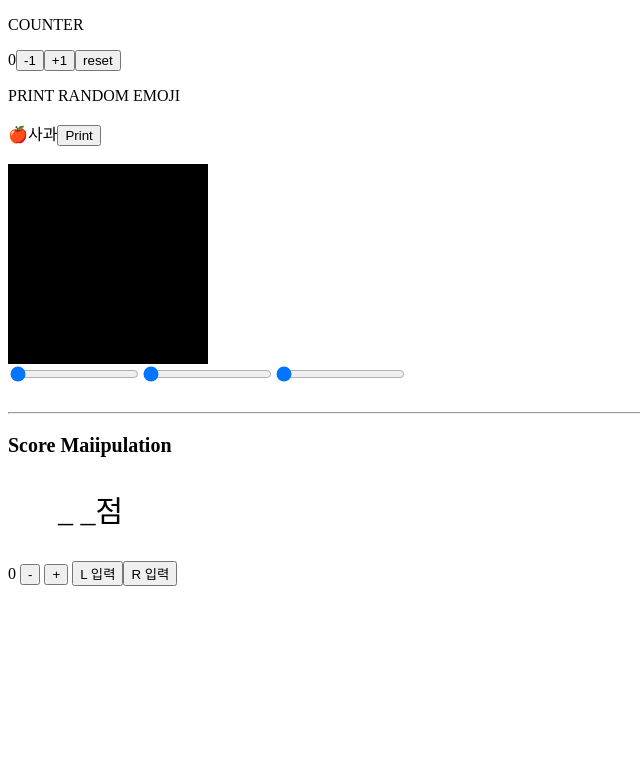
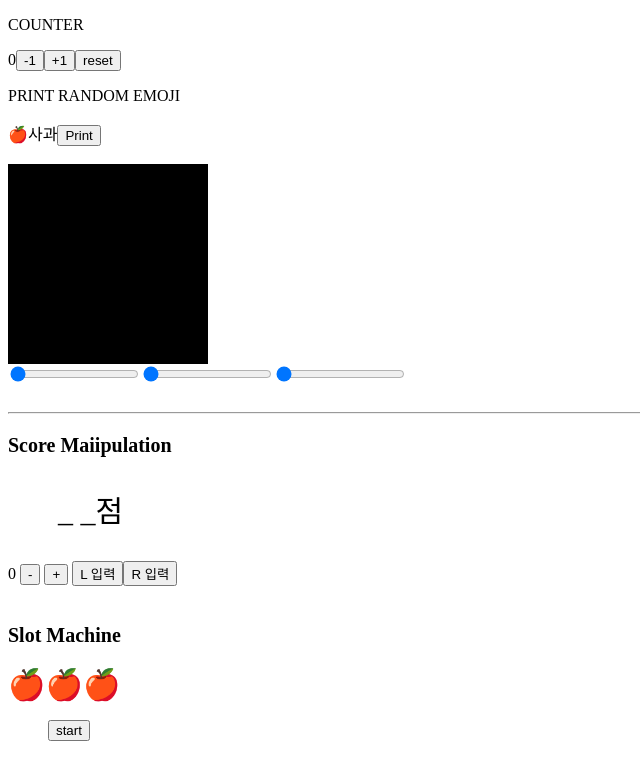
Before and after one commit to yejz0715/react-study, a React (Create React App) app in the folder react-study/: page / in a window 1280 px wide. Shown: the top 780 px of the page, without its empty margins (0-640 px from the left). Built offline with nearby package versions, Linux system fonts and the light colour scheme.

Commit message:
useSate()사용해서 SlotMachine 만들기

```diff
--- a/react-study/src/App.js
+++ b/react-study/src/App.js
@@ -2,6 +2,7 @@ import React from "react";
 import ColorRange from "./Compornent/ColorRange"; //import :export로 보낸 모듈 가져오는 기능
 import Counter from "./Compornent/Counter"; //import 식별자(변수,함수,클래스) from 경로
 import ScoreManipulation from "./CompornentTest/ScoreManipulation";
+import SlotMachine from "./CompornentTest/SlotMachine";
 function App() {
   //컴포넌트
   return (
@@ -12,6 +13,8 @@ function App() {
       <br />
       <hr />
       <ScoreManipulation />
+      <br />
+      <SlotMachine />
     </div>
   );
 }
--- /dev/null
+++ b/react-study/src/CompornentTest/SlotMachine.jsx
@@ -0,0 +1,40 @@
+import React, { useState } from "react";
+
+function SlotMachine() {
+  const emojiList = [
+    "🍎",
+    "🍊",
+    "🍋",
+    "🍇",
+    "7️⃣",
+    "🍑",
+    "🍒",
+    "🥝",
+    "🍓",
+    "🍐",
+  ];
+  const [index1, setIndex1] = useState(0);
+  const [index2, setIndex2] = useState(0);
+  const [index3, setIndex3] = useState(0);
+  function handleStart() {
+    setIndex1((num) => Math.floor(Math.random(num) * 10));
+    setIndex2((num) => Math.floor(Math.random(num) * 10));
+    setIndex3((num) => Math.floor(Math.random(num) * 10));
+  }
+  return (
+    <div>
+      <p style={{ fontSize: "20px", fontWeight: "bold" }}>Slot Machine</p>
+      <span style={{ fontSize: "30px" }}>
+        {emojiList[index1]}
+        {emojiList[index2]}
+        {emojiList[index3]}
+      </span>
+      <br />
+      <br />
+      <button onClick={handleStart} style={{ marginLeft: "40px" }}>
+        start
+      </button>
+    </div>
+  );
+}
+export default SlotMachine;
```
